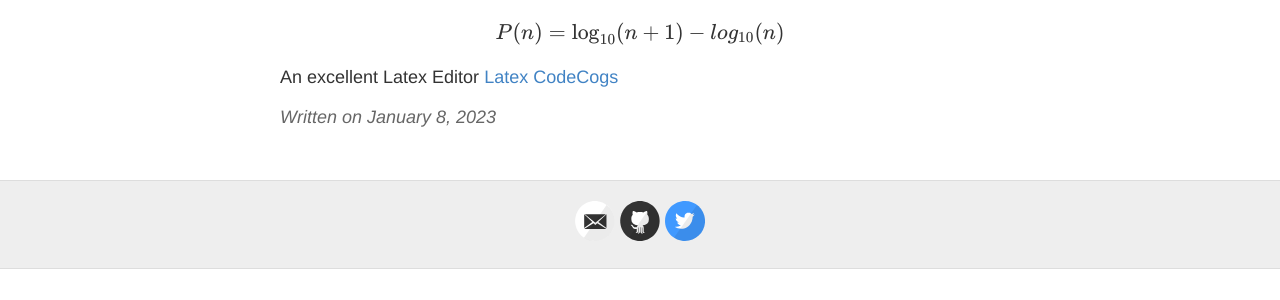
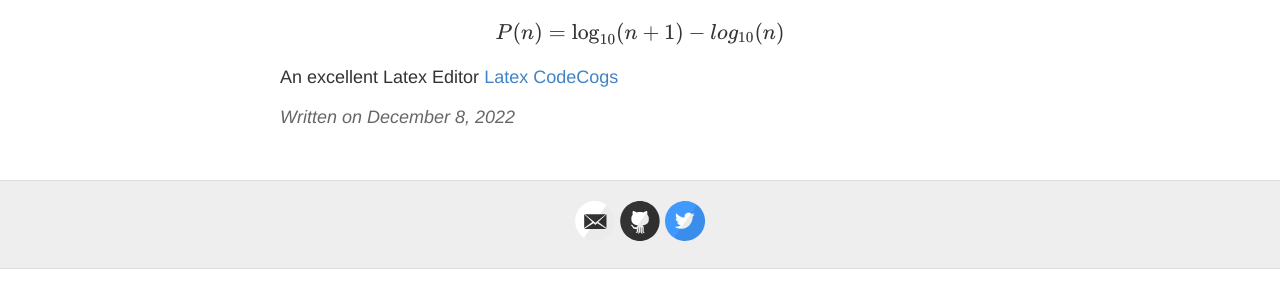
Before and after one commit to mickvaites/website, a Jekyll site: the page built from _posts/2022-12-08-Latex-working.markdown, in a window 1280 px wide. Shown: the part 491-791 px from the top of the page. Built offline with Jekyll 4.4.1, drawn with Linux system fonts in a browser that asks for light colours; nearby versions of some CDN libraries.

Commit message:
update posts

```diff
--- a/_posts/2023-01-04-new-blog-website.markdown
+++ b/_posts/2022-11-01-new-blog-website.markdown
@@ -1,7 +1,7 @@
 ---
 layout: post
 title:  "Welcome to my new blog"
-date:   2023-01-04 20:51:00 +0000
+date:   2022-11-01 20:51:00 +0000
 categories: diary
 ---
 
--- a/_posts/2023-01-08-Latex-working.markdown
+++ b/_posts/2022-12-08-Latex-working.markdown
@@ -1,7 +1,7 @@
 ---
 layout: post
 title:  Latex/Katex is Working
-date:   2023-01-08 20:00:00 +0000
+date:   2022-12-08 20:00:00 +0000
 categories: diary
 ---
 
```
